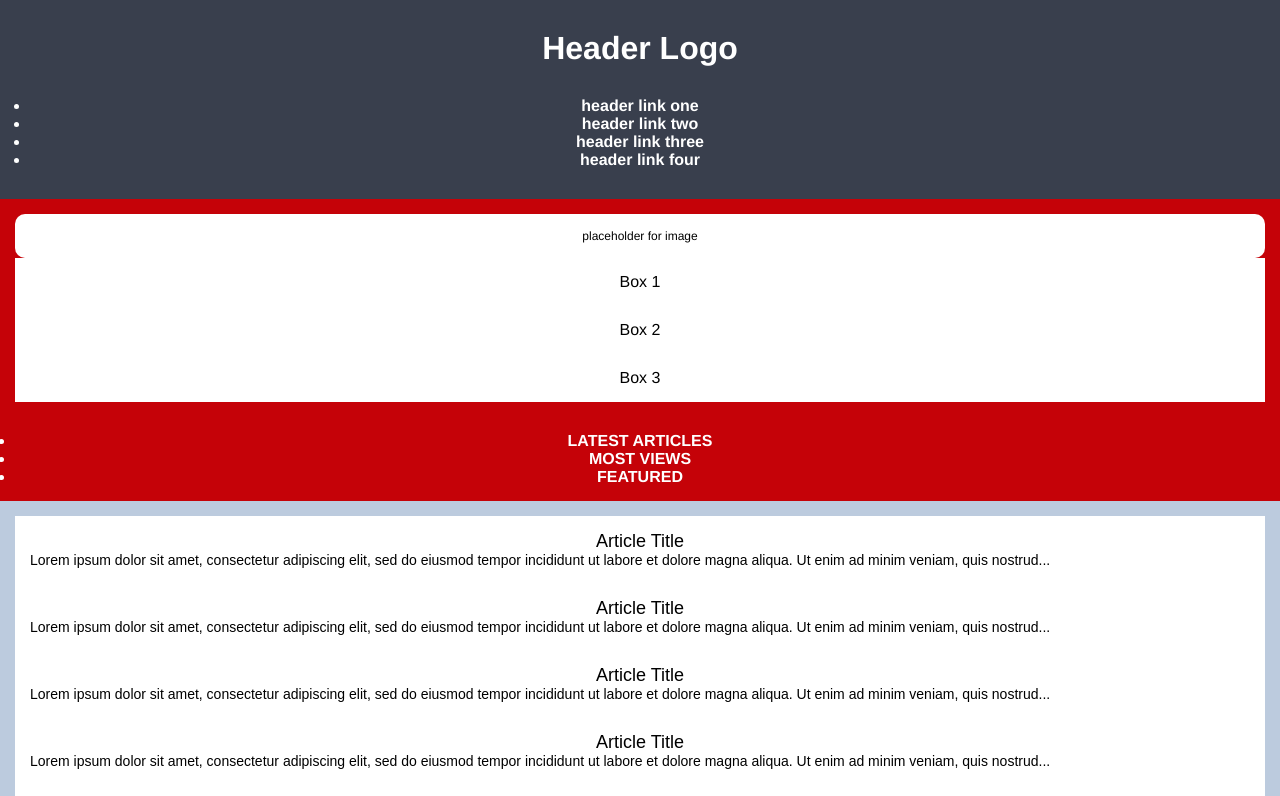
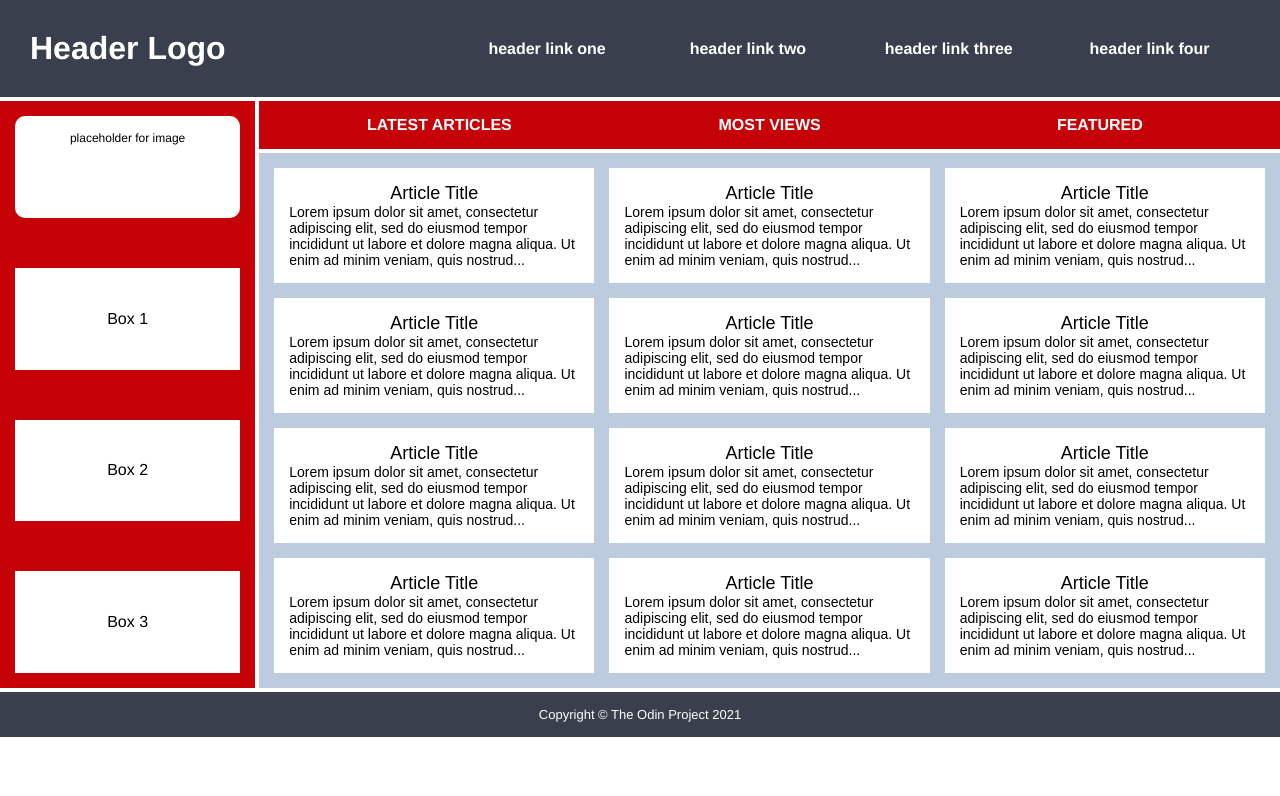
Before and after one commit to anteugen/css-grid, a plain HTML site: page grid/03-grid-layout-3/index.html in a window 1280 px wide. Shown: the top 796 px of the page. Drawn offline with Linux system fonts and the light colour scheme.

Commit message:
finish grid layout exercise 3

```diff
--- a/grid/02-grid-layout-2/style.css
+++ b/grid/02-grid-layout-2/style.css
@@ -9,6 +9,10 @@ html {
   height: 100%;
   padding: 16px;
   box-sizing: border-box;
+  display:grid;
+  grid-template-columns: 1fr 3fr;
+  grid-template-rows: 1fr 1fr 5fr 1fr;
+  gap: 15px;
 }
 
 .container div {
--- a/grid/03-grid-layout-3/style.css
+++ b/grid/03-grid-layout-3/style.css
@@ -5,6 +5,10 @@
 
 .container {
   text-align: center;
+  display: grid;
+  grid-template-columns: 1fr 4fr;
+  gap: 4px;
+
 }
 
 .container div {
@@ -17,15 +21,34 @@
 
 .header {
   background-color: #393f4d;
+  grid-column: 1 / 3;
+  display: grid;
+  grid-template-columns: 1fr 2fr;
+  align-items: center;
+}
+
+.menu ul {
+  display:grid;
+  grid-template-columns: repeat(4, 1fr);
+  grid-row: 2 / 4;
+}
+
+.logo {
+  text-align: left;
 }
 
 .menu ul,
 .menu li {
   font-size: 16px;
+  list-style: none;
 }
 
 .sidebar {
   background-color: #C50208;
+  grid-row: 2 / 4;
+  display: grid;
+  grid-template-rows: repeat(4, 1fr);
+  gap: 50px;
 }
 
 .sidebar .photo {
@@ -42,19 +65,31 @@
   color: black;
   font-size: 16px;
   font-weight: normal;
+  display:grid;
+  align-items: center;
 }
 
 .nav {
   background-color: #C50208;
 }
 
+.nav ul {
+  display: grid;
+  grid-template-columns: repeat(3, 1fr);
+}
+
 .nav ul li {
   font-size: 16px;
   text-transform: uppercase;
+  list-style: none;
 }
 
 .article {
   background-color: #bccbde;
+  display: grid;
+  grid-template-columns: repeat(auto-fit, minmax(250px, 1fr));
+  gap: 15px;
+
 }
 
 .article p {
@@ -83,7 +118,9 @@
 
 .footer {
   background-color: #393f4d;
+  grid-column: 1 / 3;
 }
+
 
 .footer p {
   font-size: 13px;
```
